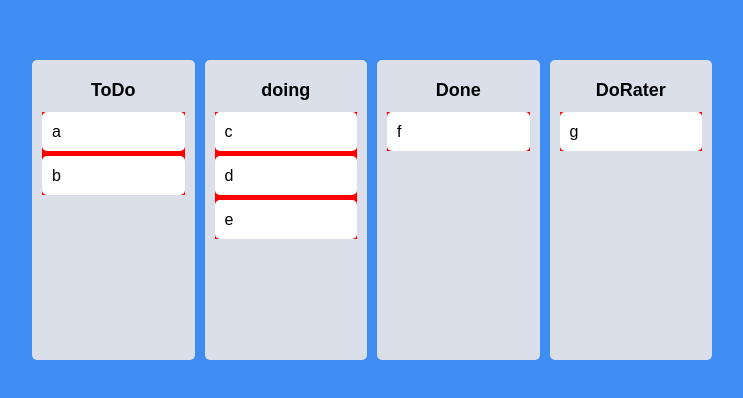
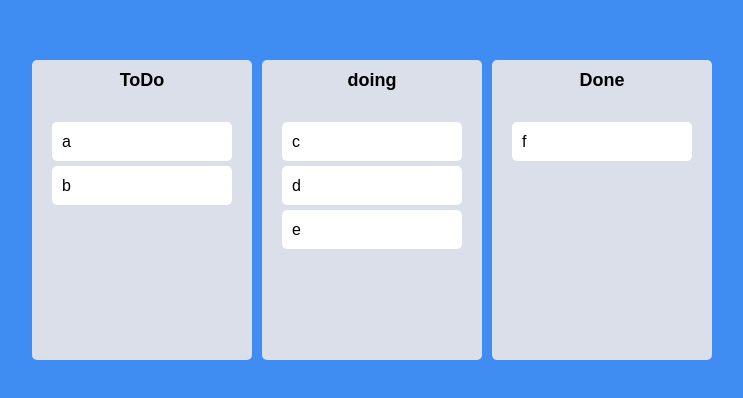
Before and after one commit to tjrgusdl41/React_Trello, a React (Create React App) app: page / in a window 1280 px wide. Shown: the part 190-588 px from the top of the page, without its empty margins (268-1011 px from the left). Built offline with nearby package versions, Linux system fonts and the light colour scheme.

Commit message:
SnapShot

```diff
--- a/src/Components/Board.tsx
+++ b/src/Components/Board.tsx
@@ -1,13 +1,16 @@
+import { red } from "@material-ui/core/colors";
 import { Droppable } from "react-beautiful-dnd";
 import styled from "styled-components";
 import DraggableCard from "./DraggableCard";
-const Wrapper = styled.div`
+const Wrapper = styled.div` /*보드 회색 색갈의 의 카드*/
   width:300px;
   padding-top:10px ;
-  padding: 20px 10px;
+  padding: 10px 0px;
   background-color: ${(props) => props.theme.boardColor};
   border-radius: 5px;
   min-height: 300px;
+  display:flex;
+  flex-direction:column;  /*아이템들이 세로로정렬됨*/
 `;
 
 interface IBoardProps {
@@ -21,18 +24,28 @@ const Title = styled.h2`
   margin-bottom: 10px;
   font-size: 18px;
 `;
+interface IAreaProps{
+  isDraggingOver:boolean; //Draggable 이 도착했는가?
+  draggingFromThis:boolean; //Draggable 이 떠났는가?
+}
+const Area = styled.div<IAreaProps>`
+padding: 20px;
+flex-grow:1;
+background-color: ${props => props.isDraggingOver ? "#dfe6e9" : props.draggingFromThis ? "#b2bec3" : "transparent" /*부모색받아옴*/} ; /*props들 받아와서 Draggable 가 도착했는 area를 핑크색으로바꿔주고 Draggable이 떠난자리를 빨간색 노란색으로바꿔준다*/
+transition: background-color 0.3s ease-in-out;
+`
 function Board({ toDos, boardId }: IBoardProps) {
   return (
     <Wrapper>
       <Title>{boardId}</Title>
     <Droppable droppableId={boardId}>
-      {(magic) => (
-        <div style={{backgroundColor:"red"}} ref={magic.innerRef} {...magic.droppableProps}>
+      {(magic,info) => (
+          <Area isDraggingOver={info.isDraggingOver} draggingFromThis={Boolean(info.draggingFromThisWith)} ref={magic.innerRef} {...magic.droppableProps}>
           {toDos.map((toDo, index) => (
             <DraggableCard key={toDo} index={index} toDo={toDo} />
           ))}
           {magic.placeholder}
-          </div>
+          </Area>
       )}
       </Droppable>
       </Wrapper>
--- a/src/Components/DraggableCard.tsx
+++ b/src/Components/DraggableCard.tsx
@@ -1,12 +1,15 @@
 import React from "react";
 import { Draggable } from "react-beautiful-dnd";
 import styled from "styled-components";
-
-const Card = styled.div`
+interface ICard{
+  isDragging:boolean
+}
+const Card = styled.div<ICard>`  /*드래그가 가능한 카드*/
   border-radius: 5px;
   margin-bottom: 5px;
   padding: 10px 10px;
-  background-color: ${(props) => props.theme.cardColor};
+  background-color: ${(props) => props.isDragging ? "#74b9ff" : props.theme.cardColor};
+  box-shadow:${props=> props.isDragging ? "0px 0px 25px rgba(0,0,0,0.5)":"none"};
 `;
 
 interface IDragabbleCardProps {
@@ -18,8 +21,9 @@ function DragabbleCard({ toDo, index }: IDragabbleCardProps) {
   // console.log(toDo, "has been rendered");
   return (
     <Draggable draggableId={toDo} index={index}>
-      {(magic) => (
+      {(magic,snapshot) => ( //1번째인자에 DraggableProvided 받아오고 두번째 인자에DraggableStateSnapshot을받아온다
         <Card
+          isDragging={snapshot.isDragging}
           ref={magic.innerRef}
           {...magic.dragHandleProps}
           {...magic.draggableProps}
--- a/src/atoms.tsx
+++ b/src/atoms.tsx
@@ -9,6 +9,5 @@ export const toDoState = atom<IToDoState>({
         "ToDo": ["a", "b",],
         doing: ["c", "d", "e",],
         Done: ["f"],
-        DoRater :["g"]
     },
 });
```
